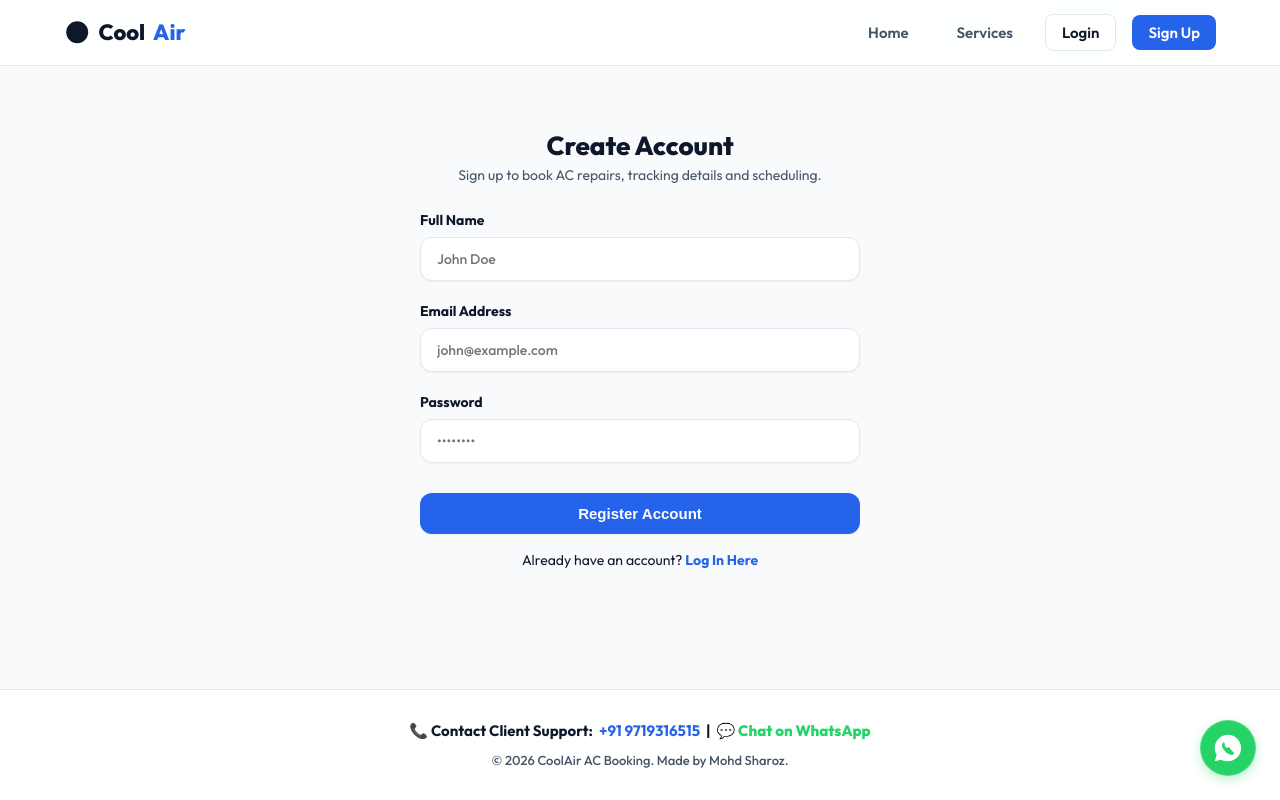
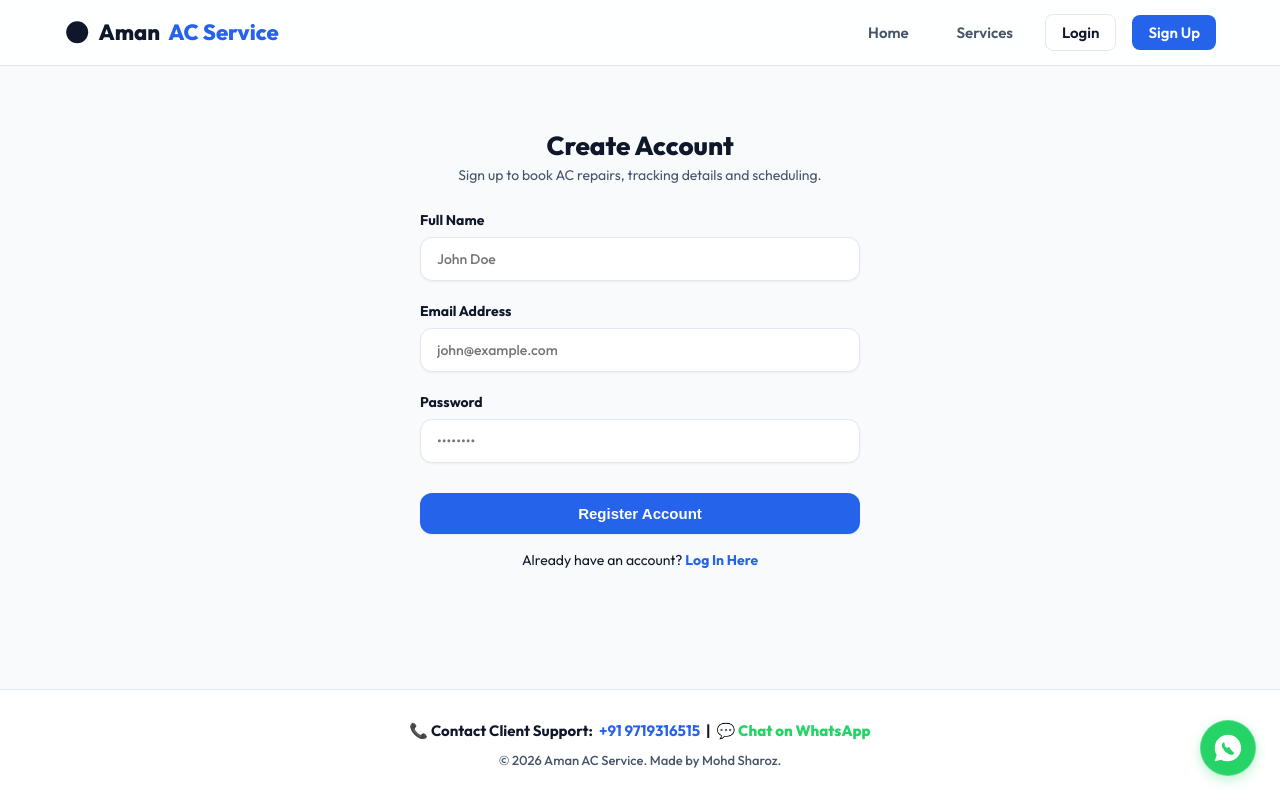
Before and after one commit to spotifyfree5546372-ui/ac-repair-website, a Node server app: page /auth/signup in a window 1280 px wide. Run offline with Node 20, Linux system fonts and the light colour scheme; some libraries are stand-ins or nearby versions.

Commit message:
Update brand name to Aman AC Service and update ad assets

```diff
--- a/views/partials/footer.ejs
+++ b/views/partials/footer.ejs
@@ -17,7 +17,7 @@
           💬 Chat on WhatsApp
         </a>
       </p>
-      <p style="font-size: 13px; color: var(--text-muted);">&copy; <%= new Date().getFullYear() %> CoolAir AC Booking. Made by Mohd Sharoz.</p>
+      <p style="font-size: 13px; color: var(--text-muted);">&copy; <%= new Date().getFullYear() %> Aman AC Service. Made by Mohd Sharoz.</p>
     </div>
   </footer>
 </body>
--- a/views/partials/header.ejs
+++ b/views/partials/header.ejs
@@ -4,7 +4,7 @@
   <meta charset="UTF-8">
   <meta name="viewport" content="width=device-width, initial-scale=1.0">
   <meta name="description" content="Claymorphic online air conditioner installation, repair, cleaning, and maintenance service booking website.">
-  <title><%= title %> | CoolAir AC Booking</title>
+  <title><%= title %> | Aman AC Service</title>
   <link rel="stylesheet" href="/css/style.css">
 </head>
 <body>
@@ -21,7 +21,7 @@
           <path d="m5 12 7 7"></path>
           <path d="m12 5-7 7"></path>
         </svg>
-        Cool<span>Air</span>
+        Aman<span>AC Service</span>
       </a>
       <nav>
         <ul>
```
